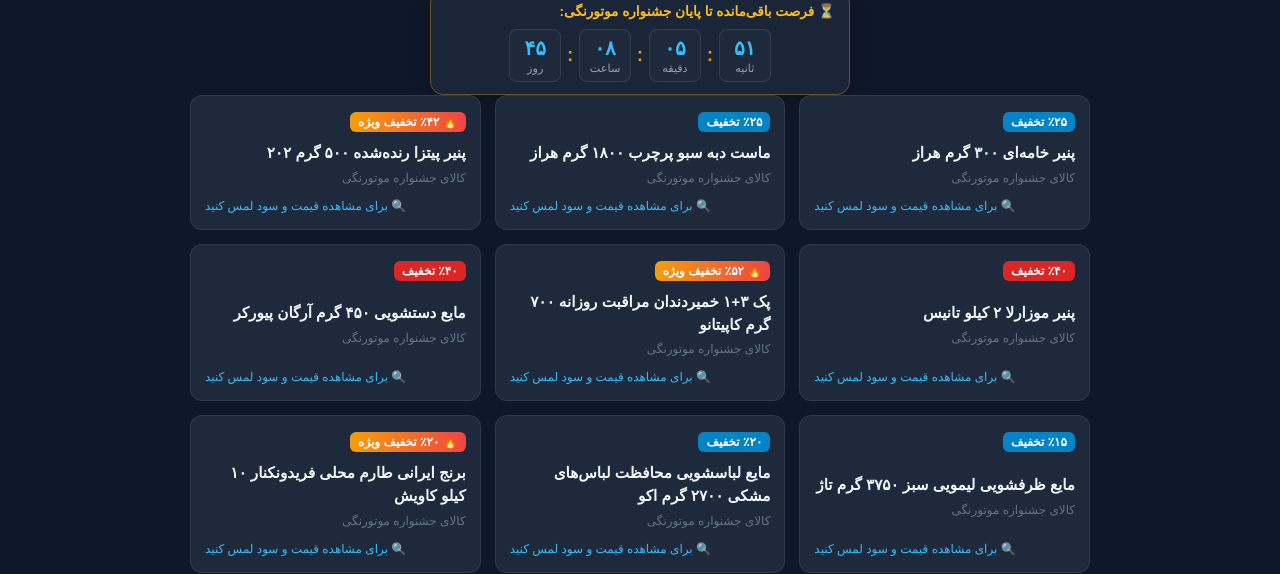
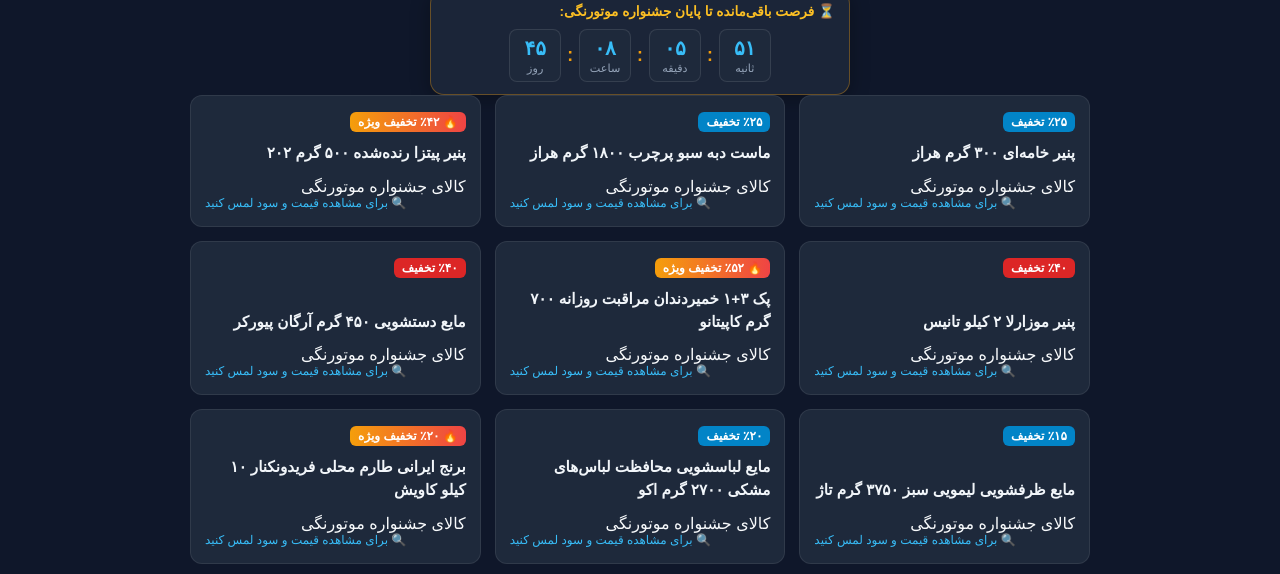
Before and after one commit to koorosh-sly/Hyperme, a plain HTML site: page index.html in a window 1280 px wide. Shown: the part 386-960 px from the top of the page. Drawn offline with Linux system fonts and the light colour scheme; a small style sheet from the web is missing.

Commit message:
Update index.html

```diff
--- a/index.html
+++ b/index.html
@@ -4,7 +4,6 @@
   <meta charset="UTF-8">
   <meta name="viewport" content="width=device-width, initial-scale=1.0">
   <title>جشنواره موتورنگی هایپرمی اکباتان</title>
-  <link rel="stylesheet" href="https://cdn.jsdelivr.net/gh/rastikerdar/vazirmatn@v33.003/Vazirmatn-font-face.css">
   <link rel="stylesheet" href="style.css">
 </head>
 <body>
@@ -21,7 +20,7 @@
       <span class="festival-main blinking-text">جشنواره موتورنگی از ۵ شهریور الی ۸ آبان</span>
     </div>
 
-    <!-- تایمر معکوس افقی -->
+    <!-- تایمر معکوس افقی و سبک -->
     <div class="countdown-container">
       <span class="countdown-title">⏳ فرصت باقی‌مانده تا پایان جشنواره موتورنگی:</span>
       <div id="countdown" class="countdown">
@@ -48,143 +47,124 @@
     </div>
   </header>
 
-  <!-- لیست ۱۰ کالای منتخب -->
+  <!-- لیست ۱۰ کالای منتخب با چیدمان خط به خط -->
   <main class="products-grid">
 
     <!-- ۱. پنیر خامه‌ای ۳۰۰ گرم هراز -->
     <article class="product-card" onclick="openPriceModal(1)">
       <div class="discount-badge">٪۲۵ تخفیف</div>
-      <p class="product-name">
-        پنیر خامه‌ای ۳۰۰ گرم هراز
-        <span class="product-detail">کالای جشنواره موتورنگی</span>
-      </p>
-      <span class="card-hint">🔍 برای مشاهده قیمت و سود لمس کنید</span>
+      <div class="product-info">
+        <div class="product-name">پنیر خامه‌ای ۳۰۰ گرم هراز</div>
+        <div class="product-tag">کالای جشنواره موتورنگی</div>
+        <div class="card-hint">🔍 برای مشاهده قیمت و سود لمس کنید</div>
+      </div>
     </article>
 
     <!-- ۲. ماست دبه سبو پرچرب ۱۸۰۰ گرم هراز -->
     <article class="product-card" onclick="openPriceModal(2)">
       <div class="discount-badge">٪۲۵ تخفیف</div>
-      <p class="product-name">
-        ماست دبه سبو پرچرب ۱۸۰۰ گرم هراز
-        <span class="product-detail">کالای جشنواره موتورنگی</span>
-      </p>
-      <span class="card-hint">🔍 برای مشاهده قیمت و سود لمس کنید</span>
+      <div class="product-info">
+        <div class="product-name">ماست دبه سبو پرچرب ۱۸۰۰ گرم هراز</div>
+        <div class="product-tag">کالای جشنواره موتورنگی</div>
+        <div class="card-hint">🔍 برای مشاهده قیمت و سود لمس کنید</div>
+      </div>
     </article>
 
     <!-- ۳. پنیر پیتزا رنده‌شده ۵۰۰ گرم ۲۰۲ -->
     <article class="product-card" onclick="openPriceModal(3)">
       <div class="discount-badge discount--mega">🔥 ٪۴۲ تخفیف ویژه</div>
-      <p class="product-name">
-        پنیر پیتزا رنده‌شده ۵۰۰ گرم ۲۰۲
-        <span class="product-detail">کالای جشنواره موتورنگی</span>
-      </p>
-      <span class="card-hint">🔍 برای مشاهده قیمت و سود لمس کنید</span>
+      <div class="product-info">
+        <div class="product-name">پنیر پیتزا رنده‌شده ۵۰۰ گرم ۲۰۲</div>
+        <div class="product-tag">کالای جشنواره موتورنگی</div>
+        <div class="card-hint">🔍 برای مشاهده قیمت و سود لمس کنید</div>
+      </div>
     </article>
 
     <!-- ۴. پنیر موزارلا ۲ کیلو تانیس -->
     <article class="product-card" onclick="openPriceModal(4)">
       <div class="discount-badge discount--hot">٪۴۰ تخفیف</div>
-      <p class="product-name">
-        پنیر موزارلا ۲ کیلو تانیس
-        <span class="product-detail">کالای جشنواره موتورنگی</span>
-      </p>
-      <span class="card-hint">🔍 برای مشاهده قیمت و سود لمس کنید</span>
+      <div class="product-info">
+        <div class="product-name">پنیر موزارلا ۲ کیلو تانیس</div>
+        <div class="product-tag">کالای جشنواره موتورنگی</div>
+        <div class="card-hint">🔍 برای مشاهده قیمت و سود لمس کنید</div>
+      </div>
     </article>
 
     <!-- ۵. پک ۳+۱ خمیردندان مراقبت روزانه ۷۰۰ گرم کاپیتانو -->
     <article class="product-card" onclick="openPriceModal(5)">
       <div class="discount-badge discount--mega">🔥 ٪۵۲ تخفیف ویژه</div>
-      <p class="product-name">
-        پک ۳+۱ خمیردندان مراقبت روزانه ۷۰۰ گرم کاپیتانو
-        <span class="product-detail">کالای جشنواره موتورنگی</span>
-      </p>
-      <span class="card-hint">🔍 برای مشاهده قیمت و سود لمس کنید</span>
+      <div class="product-info">
+        <div class="product-name">پک ۳+۱ خمیردندان مراقبت روزانه ۷۰۰ گرم کاپیتانو</div>
+        <div class="product-tag">کالای جشنواره موتورنگی</div>
+        <div class="card-hint">🔍 برای مشاهده قیمت و سود لمس کنید</div>
+      </div>
     </article>
 
     <!-- ۶. مایع دستشویی ۴۵۰ گرم آرگان پیورکر -->
     <article class="product-card" onclick="openPriceModal(6)">
       <div class="discount-badge discount--hot">٪۴۰ تخفیف</div>
-      <p class="product-name">
-        مایع دستشویی ۴۵۰ گرم آرگان پیورکر
-        <span class="product-detail">کالای جشنواره موتورنگی</span>
-      </p>
-      <span class="card-hint">🔍 برای مشاهده قیمت و سود لمس کنید</span>
+      <div class="product-info">
+        <div class="product-name">مایع دستشویی ۴۵۰ گرم آرگان پیورکر</div>
+        <div class="product-tag">کالای جشنواره موتورنگی</div>
+        <div class="card-hint">🔍 برای مشاهده قیمت و سود لمس کنید</div>
+      </div>
     </article>
 
     <!-- ۷. مایع ظرفشویی لیمویی سبز ۳۷۵۰ گرم تاژ -->
     <article class="product-card" onclick="openPriceModal(7)">
       <div class="discount-badge">٪۱۵ تخفیف</div>
-      <p class="product-name">
-        مایع ظرفشویی لیمویی سبز ۳۷۵۰ گرم تاژ
-        <span class="product-detail">کالای جشنواره موتورنگی</span>
-      </p>
-      <span class="card-hint">🔍 برای مشاهده قیمت و سود لمس کنید</span>
+      <div class="product-info">
+        <div class="product-name">مایع ظرفشویی لیمویی سبز ۳۷۵۰ گرم تاژ</div>
+        <div class="product-tag">کالای جشنواره موتورنگی</div>
+        <div class="card-hint">🔍 برای مشاهده قیمت و سود لمس کنید</div>
+      </div>
     </article>
 
     <!-- ۸. مایع لباسشویی محافظت لباس‌های مشکی ۲۷۰۰ گرم اکو -->
     <article class="product-card" onclick="openPriceModal(8)">
       <div class="discount-badge">٪۲۰ تخفیف</div>
-      <p class="product-name">
-        مایع لباسشویی محافظت لباس‌های مشکی ۲۷۰۰ گرم اکو
-        <span class="product-detail">کالای جشنواره موتورنگی</span>
-      </p>
-      <span class="card-hint">🔍 برای مشاهده قیمت و سود لمس کنید</span>
+      <div class="product-info">
+        <div class="product-name">مایع لباسشویی محافظت لباس‌های مشکی ۲۷۰۰ گرم اکو</div>
+        <div class="product-tag">کالای جشنواره موتورنگی</div>
+        <div class="card-hint">🔍 برای مشاهده قیمت و سود لمس کنید</div>
+      </div>
     </article>
 
     <!-- ۹. برنج ایرانی طارم محلی فریدونکنار ۱۰ کیلو کاویش -->
     <article class="product-card" onclick="openPriceModal(9)">
       <div class="discount-badge discount--mega">🔥 ٪۲۰ تخفیف ویژه</div>
-      <p class="product-name">
-        برنج ایرانی طارم محلی فریدونکنار ۱۰ کیلو کاویش
-        <span class="product-detail">کالای جشنواره موتورنگی</span>
-      </p>
-      <span class="card-hint">🔍 برای مشاهده قیمت و سود لمس کنید</span>
+      <div class="product-info">
+        <div class="product-name">برنج ایرانی طارم محلی فریدونکنار ۱۰ کیلو کاویش</div>
+        <div class="product-tag">کالای جشنواره موتورنگی</div>
+        <div class="card-hint">🔍 برای مشاهده قیمت و سود لمس کنید</div>
+      </div>
     </article>
 
     <!-- ۱۰. نوشیدنی انرژی‌زا نایت کینگ ۲۵۰ میلی -->
     <article class="product-card" onclick="openPriceModal(10)">
       <div class="discount-badge discount--hot">٪۳۵ تخفیف</div>
-      <p class="product-name">
-        نوشیدنی انرژی‌زا نایت کینگ ۲۵۰ میلی
-        <span class="product-detail">کالای جشنواره موتورنگی</span>
-      </p>
-      <span class="card-hint">🔍 برای مشاهده قیمت و سود لمس کنید</span>
+      <div class="product-info">
+        <div class="product-name">نوشیدنی انرژی‌زا نایت کینگ ۲۵۰ میلی</div>
+        <div class="product-tag">کالای جشنواره موتورنگی</div>
+        <div class="card-hint">🔍 برای مشاهده قیمت و سود لمس کنید</div>
+      </div>
     </article>
 
   </main>
 
   <!-- فوتر -->
   <footer class="site-footer">
-    <div class="blinking-text-2" style="font-size: 1.15rem; line-height: 1.6; font-weight: 800;">
+    <div class="footer-text">
       🎁 هر پانصد هزار تومان خرید از کالاهای جشنواره = یک امتیاز در قرعه‌کشی موتورسیکلت برقی 🛵
     </div>
   </footer>
 
-  <!-- پاپ‌آپ قیمت و سود (Modal) -->
+  <!-- مودال ساده و فوق‌سریع قیمت -->
   <div id="priceModal" class="price-modal-backdrop" onclick="handleBackdropClick(event)">
     <div class="price-modal-card">
       <button class="modal-close-btn" onclick="closePriceModal()" aria-label="بستن">✕</button>
-      <div style="margin-bottom: 16px; padding-left: 20px;">
-        <h3 id="modalProductTitle" style="color: #fff; font-size: 1.05rem; line-height: 1.4;">-</h3>
-      </div>
-      <div id="priceModalBody"></div>
-      <button class="modal-    </article>
-
-  </main>
-
-  <!-- فوتر -->
-  <footer class="site-footer">
-    <div class="blinking-text-2" style="font-size: 1.15rem; line-height: 1.6; font-weight: 800;">
-      🎁 هر پانصد هزار تومان خرید از کالاهای جشنواره = یک امتیاز در قرعه‌کشی موتورسیکلت برقی 🛵
-    </div>
-  </footer>
-
-  <!-- پاپ‌آپ قیمت و سود (Modal) -->
-  <div id="priceModal" class="price-modal-backdrop" onclick="handleBackdropClick(event)">
-    <div class="price-modal-card">
-      <button class="modal-close-btn" onclick="closePriceModal()" aria-label="بستن">✕</button>
-      <div style="margin-bottom: 16px; padding-left: 20px;">
-        <h3 id="modalProductTitle" style="color: #fff; font-size: 1.05rem; line-height: 1.4;">-</h3>
+      <div class="modal-header">
+        <h3 id="modalProductTitle">-</h3>
       </div>
       <div id="priceModalBody"></div>
       <button class="modal-btn-confirm" onclick="closePriceModal()">متوجه شدم</button>
```
